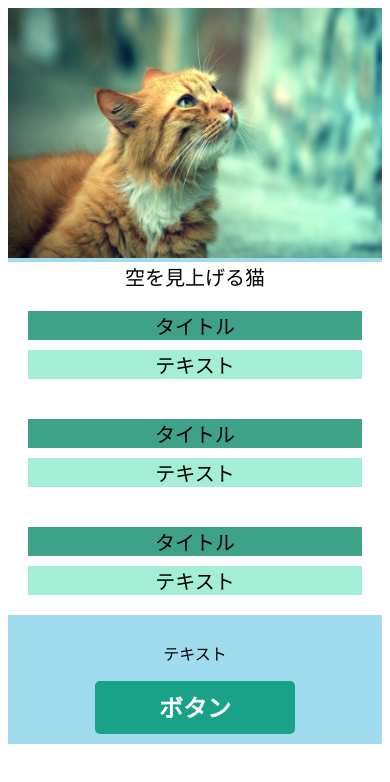
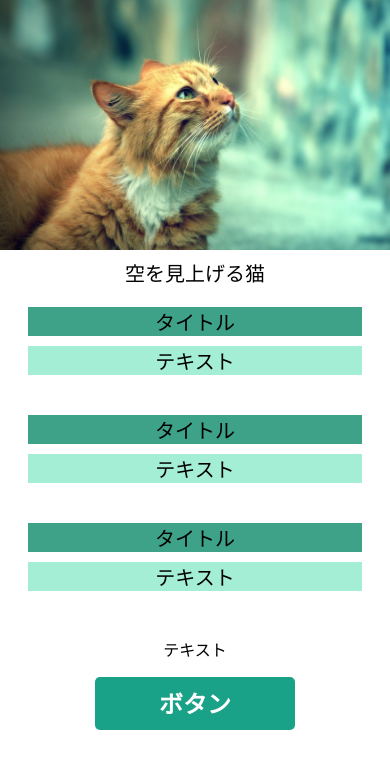
Before and after one commit to Shiga-Takuya/responsive-site, a plain HTML site: page index.html in a window 390 px wide. Drawn offline with Linux system fonts and the light colour scheme.

Commit message:
画像を背景画像として処理

```diff
--- a/css/style.css
+++ b/css/style.css
@@ -1,10 +1,16 @@
-.flexible-images {
-  width: 100%;
-  height: 500px;
+body {
+  background: url(cat.jpg) center center / cover no-repeat fixed;
+  background-size: 100% 500px;
+  background-position: top;
+  background-attachment: scroll;
+}
+
+.all{
+  position:relative;
+  top:500px;
 }
 
 .text{
-    background-color: white;
     font-size:20px;
     text-align: center
 }
@@ -51,9 +57,16 @@
 
 @media screen and (max-width: 768px) {
 
-.flexible-images {
-  width: 100%;
-  height: 250px;
+body {
+  background: url(cat.jpg) center center / cover no-repeat fixed;
+  background-size: 100% 250px;
+  background-position: top;
+  background-attachment: scroll;
+}
+
+.all{
+  position:relative;
+  top:250px;
 }
 
 .text{
--- a/index.html
+++ b/index.html
@@ -8,9 +8,7 @@
   </head>
 
   <body>
-      <div style="background-color:#A1DCEE;">
-      <div><img src="image/cat.jpg" alt="" class="flexible-images"></div>
-
+    <div class="all">
       <div class="text">空を見上げる猫
 
         <div class="container">
@@ -39,4 +37,6 @@
 
       </div>
 
+      </div>
+
   </body>
```
Also changed, not shown: css/cat.jpg (renamed from image/cat.jpg).
